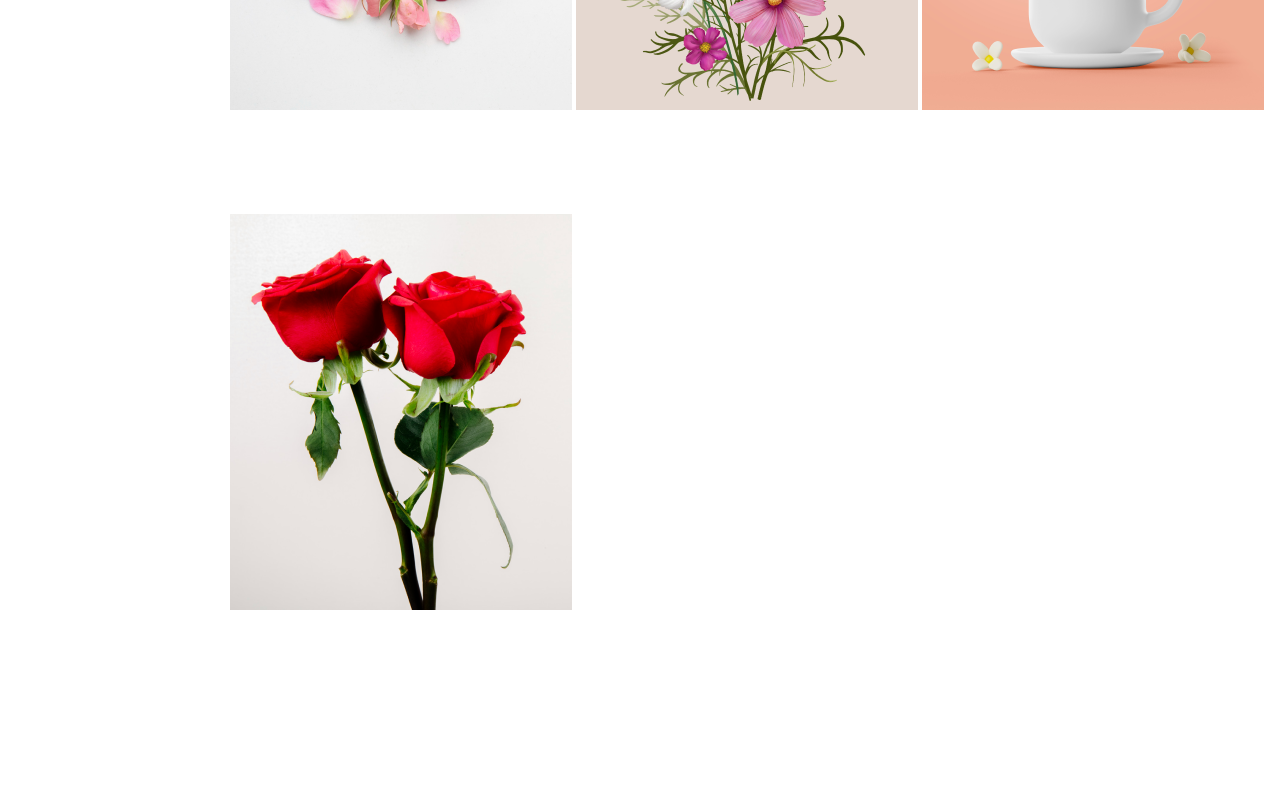
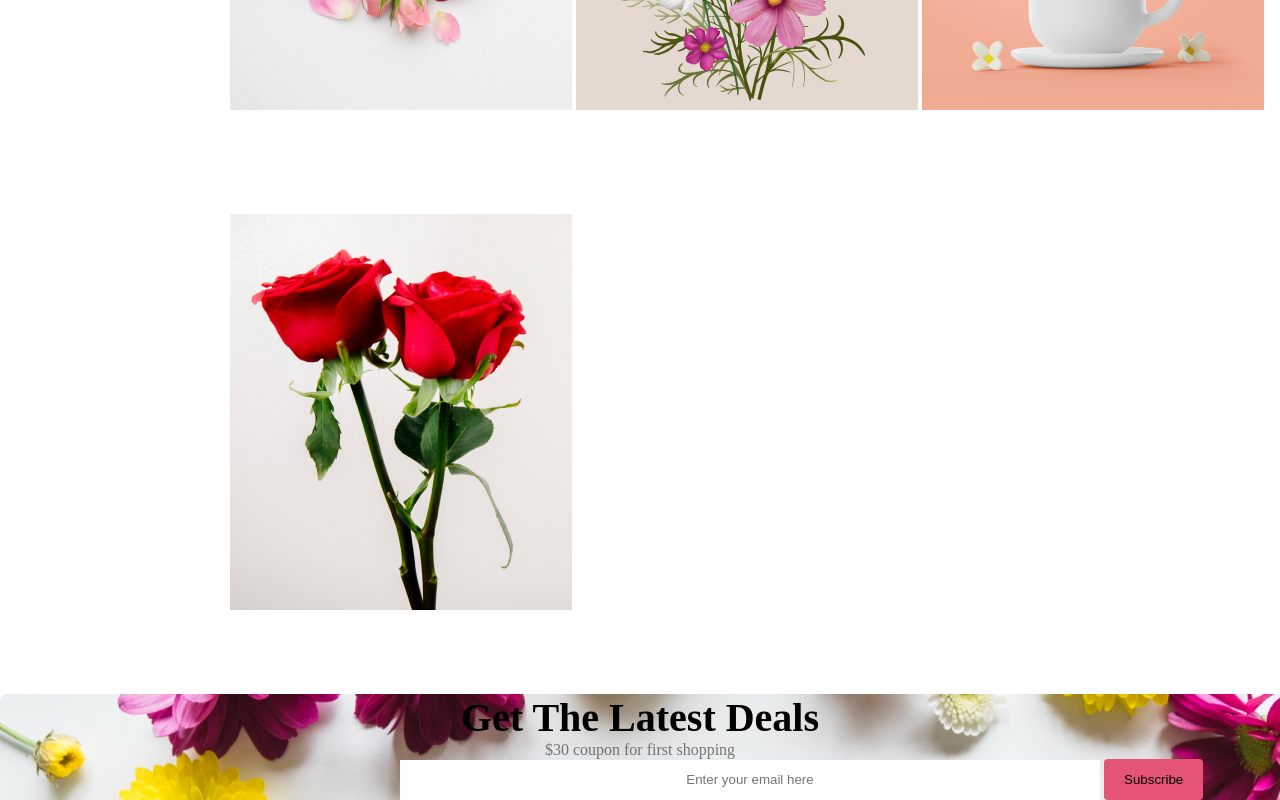
Before and after one commit to sarowar113/flower-shop-first-assignment, a plain HTML site: page index.html in a window 1280 px wide. Shown: the part 3038-3838 px from the top of the page. Before the commit the page ends 3732 px from the top, so only its background shows below. Drawn offline with Linux system fonts and the light colour scheme.

Commit message:
added the significant part

```diff
--- a/index.html
+++ b/index.html
@@ -104,6 +104,19 @@
                 <img class="text-img-container2" src="./images/Rectangle 6.png" alt="">
             </div>
         </section>
+        <!-- get the latest deals -->
+        <section class="sixth-container">
+
+            <div>
+                <h1 class="contact2">Get The Latest Deals</h1>
+                <p class="small-text">$30 coupon for first shopping</p>
+            </div>
+            <input class="email" type="email" placeholder="Enter your email here">
+            <button class="subscribe-section">Subscribe</button>
+
+
+            </div>
+        </section>
 
 
     </main>
--- a/styles/service.css
+++ b/styles/service.css
@@ -150,7 +150,7 @@
     background: #E55473;
     padding: 20px 43px;
     border: none;
-    margin-left: 80px;
+    margin-left: 130px;
 
 
 }
@@ -199,3 +199,30 @@
     gap: 10px;
     margin-bottom: 80px;
 }
+.contact2{
+    text-align: center;
+    font-size: 40px;
+}
+.small-text{
+    text-align: center;
+    color: #27272799;
+}
+.email{
+    height: 40px;
+    width: 700px;
+    text-align: center;
+    margin-left: 400px;
+    border: none;
+}
+.subscribe-section{
+    background-color: #E55473;
+    padding: 13px 20px;
+    border-radius: 4px;
+    border: none;
+    text-align: center;
+
+}
+.sixth-container{
+   background-image: url("../images/Rectangle\ 9.png");
+
+}
```
